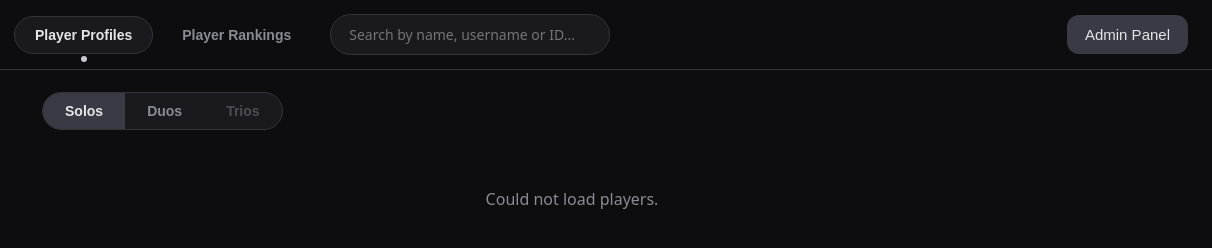
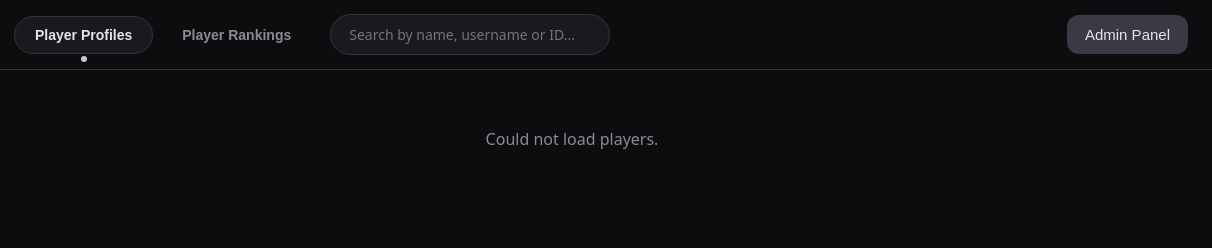
Before and after one commit to Khalid-ATS/kloud, a plain HTML site: page index.html in a window 1280 px wide. Shown: the full height of the page, 68-1280 px from the left. Drawn offline with nearby package versions, Linux system fonts and the light colour scheme; no server answers.

Commit message:
Remove mode-bar div from player profiles
Removed unnecessary mode-bar div from profiles section.

```diff
--- a/index.html
+++ b/index.html
@@ -28,7 +28,6 @@
 
   <!-- Player Profiles (opens first) -->
   <div id="profiles">
-    <div class="mode-bar"><div id="profilesSeg" class="seg"></div></div>
     <main id="list"></main>
   </div>
 
```
